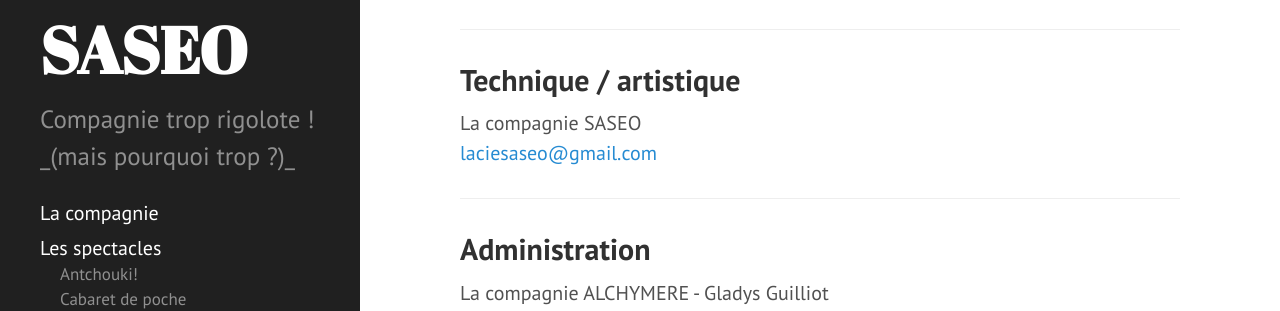
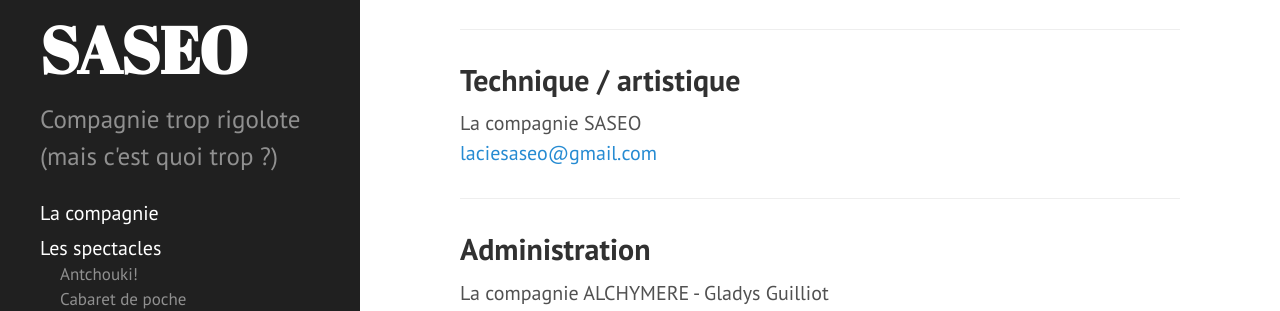
Before and after one commit to rizoom/saseo.org, a Jekyll site: the page built from contact.md, in a window 1280 px wide. Shown: the part 289-600 px from the top of the page. Built offline with Jekyll 4.4.1, drawn with Linux system fonts in a browser that asks for light colours.

Commit message:
Update _config.yml

```diff
--- a/_config.yml
+++ b/_config.yml
@@ -5,7 +5,7 @@
 title:            SASEO
 tagline:          La compagnie
 description:      >
-  Compagnie trop rigolote ! _(mais pourquoi trop ?)_
+  Compagnie trop rigolote (mais c'est quoi trop ?)
 url:              http://saseo.org
 baseurl:          ""
 
```
